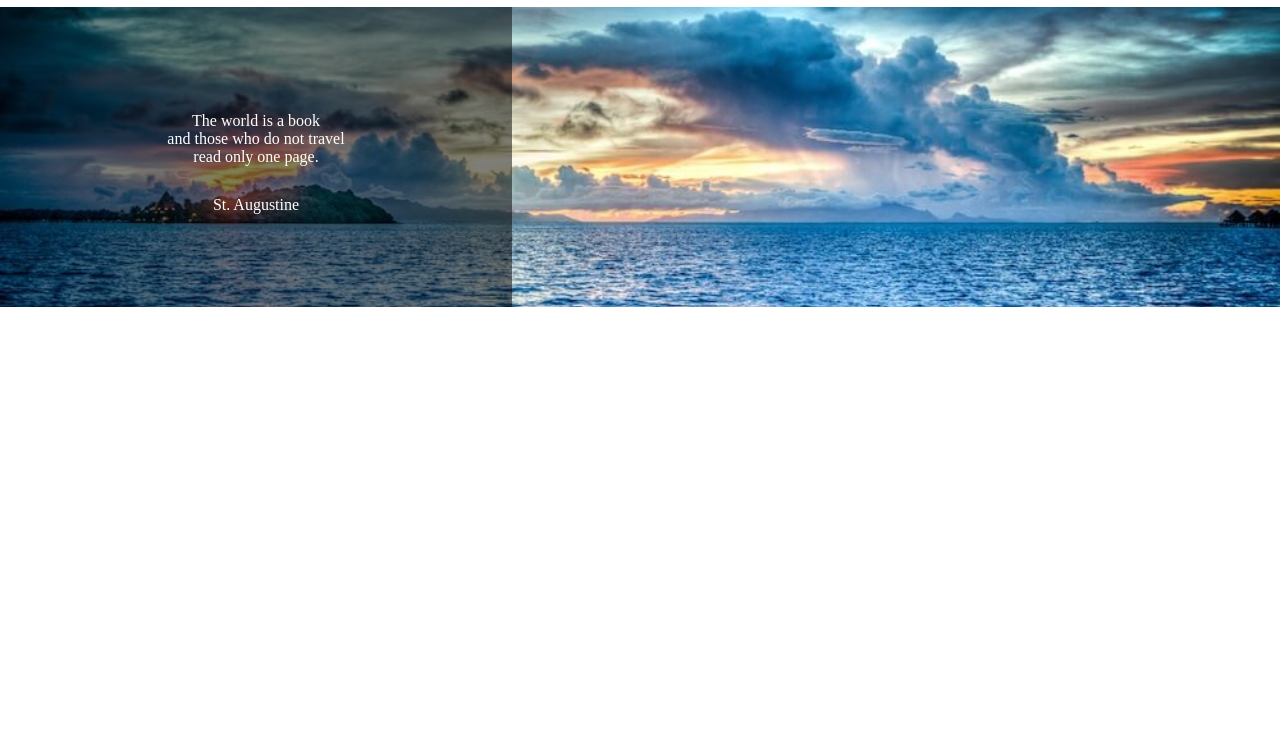
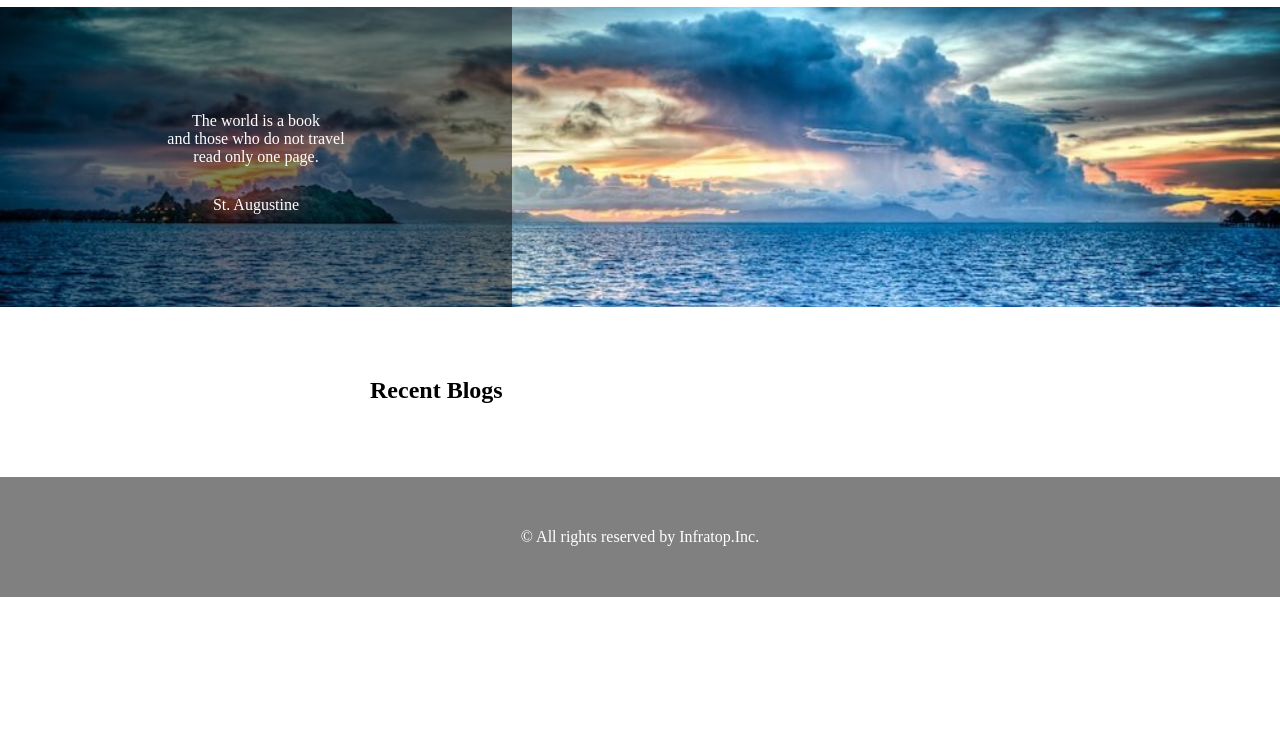
Before and after one commit to ryohei19/caravan, a plain HTML site: page index.html in a window 1280 px wide. Shown: the part 68-800 px from the top of the page. Drawn offline with Linux system fonts and the light colour scheme.

Commit message:
[Start]1-7

```diff
--- a/index.html
+++ b/index.html
@@ -39,10 +39,12 @@
       </div>
     </div>
 
-    <div class="main">
-      <div class="blog"></div>
+    <main>
+      <section class="blog">
+        <h2 class="blog-heading">Recent Blogs</h2>
+      </section>
       <div class="sidebar"></div>
-    </div>
+    </main>
 
     <footer>
       <p class="footer-text">© All rights reserved by Infratop.Inc.</p>
--- a/style.css
+++ b/style.css
@@ -11,7 +11,7 @@ header{
   margin: 0 auto;
 }
 
-header.heading{
+.heading{
   font-size: 32px;
 }
 
@@ -52,22 +52,27 @@ header.heading{
   margin-top: 30px;
   color: white;
 }
-.main{
-  width: 840px;
+
+main{
+  width: 800px;
   display: flex;
   justify-content: center;
   margin: 0 auto;
+  padding: 70px 0;
 }
 
 .blog{
-  width: 600px;
-  height: 1400px;
+  width:540px;
+  height:30px;
+}
+
+.blog-heading{
 
 }
 
 .sidebar{
-  width: 240px;
-  height: 1400px;
+  width:;
+  height:;
 
 }
 
```
